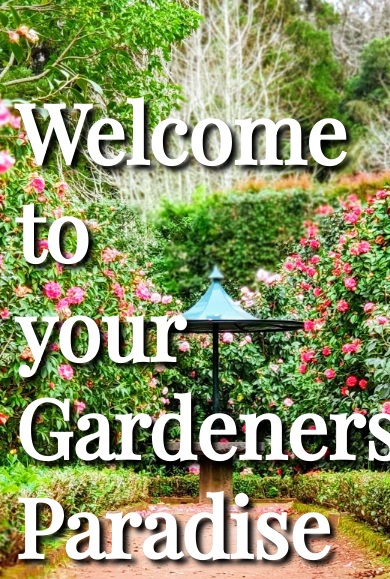
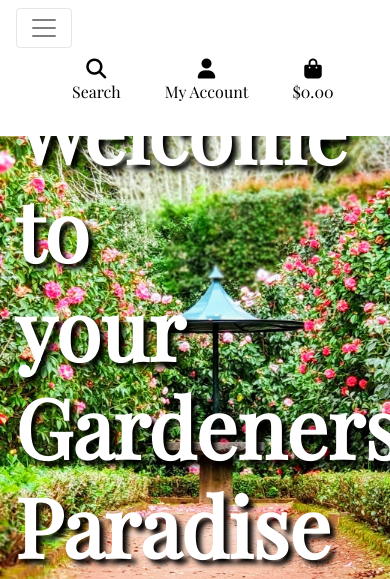
Before and after one commit to jenkidev/MSP4_Baradwys_Garddwyr, a Django app: page / in a window 390 px wide; the page is wider, and only the part inside the window is pictured. Shown: the top 579 px of that part. Run offline with Django 3.2, Linux system fonts and the light colour scheme; the visitor is signed in with stand-in values (Sample User, id 1); some libraries are stand-ins or nearby versions.

Commit message:
Created Nav Bar and Mobile-header

```diff
--- a/templates/base.html
+++ b/templates/base.html
@@ -121,6 +121,16 @@
                 </ul>
             </div>
         </div>
+        <div class="row bg-white">
+            <nav class="navbar navbar-expand-lg navbar-light w-100">
+                <button class="navbar-toggler" type="button" data-toggle="collapse" data-target="#main-nav"
+                    aria-controls="main-nav" aria-expanded="false" aria-label="Toggle navigation">
+                    <span class="navbar-toggler-icon"></span>
+                </button>
+                {% include 'includes/mobile-top-header.html' %}
+                {% include 'includes/main-nav.html' %}
+            </nav>
+        </div>
     </header>
 
     {% if messages %}
--- /dev/null
+++ b/templates/includes/main-nav.html
@@ -0,0 +1,63 @@
+<div class="collapse navbar-collapse" id="main-nav">
+    <ul class="navbar-nav w-auto mx-auto">
+        <li class="nav-item dropdown">
+            <a class="logo-font font-weight-bold nav-link text-black mr-5" href="#" id="all-articles-link"
+                data-toggle="dropdown" aria-haspopup="true" aria-expanded="false">
+                Articles
+            </a>
+            <div class="dropdown-menu border-0" aria-labelledby="all-products-link">
+                <a href="" class="dropdown-item">By Date</a>
+                <a href="" class="dropdown-item ">By Rating</a>
+                <a href="" class="dropdown-item">All Articles</a>
+            </div>
+        </li>
+
+        <li class="nav-item dropdown">
+            <a class="logo-font font-weight-bold nav-link text-black mr-5" href="#" id="flowers-link"
+                data-toggle="dropdown" aria-haspopup="true" aria-expanded="false">
+                Flowers
+            </a>
+            <div class="dropdown-menu border-0" aria-labelledby="flowers-link">
+                <a href="" class="dropdown-item">By Price</a>
+                <a href="" class="dropdown-item">By Rating</a>
+                <a href="" class="dropdown-item">All Flowers</a>
+            </div>
+        </li>
+
+        <li class="nav-item dropdown">
+            <a class="logo-font font-weight-bold nav-link text-black mr-5" href="#" id="fruit-link" data-toggle="dropdown"
+                aria-haspopup="true" aria-expanded="false">
+                Fruit
+            </a>
+            <div class="dropdown-menu border-0" aria-labelledby="fruit-link">
+                <a href="" class="dropdown-item">By Price</a>
+                <a href="" class="dropdown-item">By Rating</a>
+                <a href="" class="dropdown-item">All Fruit</a>
+            </div>
+        </li>
+
+        <li class="nav-item dropdown">
+            <a class="logo-font font-weight-bold nav-link text-black mr-5" href="#" id="vegetables-link" data-toggle="dropdown"
+                aria-haspopup="true" aria-expanded="false">
+                Vegetables
+            </a>
+            <div class="dropdown-menu border-0" aria-labelledby="vegetables-link">
+                <a href="" class="dropdown-item">By Price</a>
+                <a href="" class="dropdown-item">By Rating</a>
+                <a href="" class="dropdown-item">All Vegetables</a>
+            </div>
+        </li>
+
+        <li class="nav-item dropdown">
+            <a class="logo-font font-weight-bold nav-link text-black mr-5" href="#" id="equipment-and-tools-link" data-toggle="dropdown"
+                aria-haspopup="true" aria-expanded="false">
+                Equipment and Tools
+            </a>
+            <div class="dropdown-menu border-0" aria-labelledby="flowers-link">
+                <a href="" class="dropdown-item">By Price</a>
+                <a href="" class="dropdown-item">By Rating</a>
+                <a href="" class="dropdown-item">All Equipment and Tools</a>
+            </div>
+        </li>
+    </ul>
+</div>
--- /dev/null
+++ b/templates/includes/mobile-top-header.html
@@ -0,0 +1,63 @@
+<ul>
+    <li class="list-inline-item">
+        <a class="text-black nav-link d-block d-lg-none" href="#" id="mobile-search" data-toggle="dropdown"
+            aria-haspopup="true" aria-expanded="false">
+            <div class="text-center">
+                <div><i class="fas fa-search fa-lg"></i></div>
+                <p class="my-0">Search</p>
+            </div>
+        </a>
+        <div class="dropdown-menu border-0 w-100 p-3 rounded-0 my-0" aria-labelledby="mobile-search">
+            <form class="form" method="GET" action="">
+                <div class="input-group w-100">
+                    <input class="form-control border border-black rounded-0" type="text" name="q"
+                        placeholder="Search our site">
+                    <div class="input-group-append">
+                        <button class="form-control form-control btn btn-black border border-black rounded-0"
+                            type="submit">
+                            <span class="icon">
+                                <i class="fas fa-search"></i>
+                            </span>
+                        </button>
+                    </div>
+                </div>
+            </form>
+        </div>
+    </li>
+    <li class="list-inline-item dropdown">
+        <a class="text-black nav-link d-block d-lg-none" href="#" id="user-options" data-toggle="dropdown"
+            aria-haspopup="true" aria-expanded="false">
+            <div class="text-center">
+                <div><i class="fas fa-user fa-lg"></i></div>
+                <p class="my-0">My Account</p>
+            </div>
+        </a>
+        <div class="dropdown-menu border-0" aria-labelledby="user-options">
+            {% if request.user.is_authenticated %}
+            {% if request.user.is_superuser %}
+            <a href="{% url 'account_logout' %}" class="dropdown-item">Product Management</a>
+            {% endif %}
+            <a href="" class="dropdown-item">My Profile</a>
+            <a href="{% url 'account_logout' %}" class="dropdown-item">Logout</a>
+            {% else %}
+            <a href="{% url 'account_signup' %}" class="dropdown-item">Register</a>
+            <a href="{% url 'account_login' %}" class="dropdown-item">Login</a>
+            {% endif %}
+        </div>
+    </li>
+    <li class="list-inline-item">
+        <a class="{% if grand_total %}text-primary font-weight-bold{% else %}text-black{% endif %} nav-link d-block d-lg-none"
+            href="">
+            <div class="text-center">
+                <div><i class="fas fa-shopping-bag fa-lg"></i></div>
+                <p class="my-0">
+                    {% if grand_total %}
+                    ${{ grand_total|floatformat:2 }}
+                    {% else %}
+                    $0.00
+                    {% endif %}
+                </p>
+            </div>
+        </a>
+    </li>
+</ul>
```
